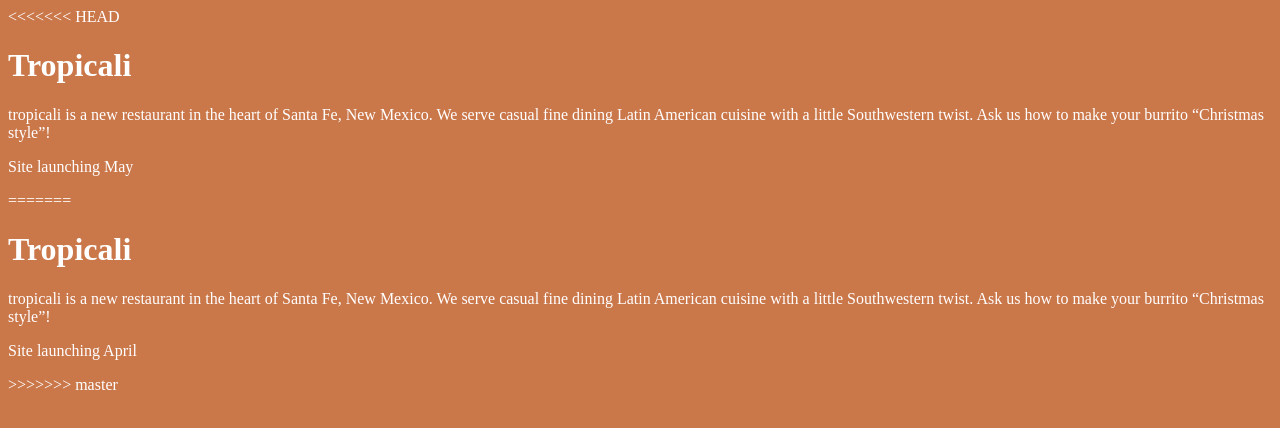
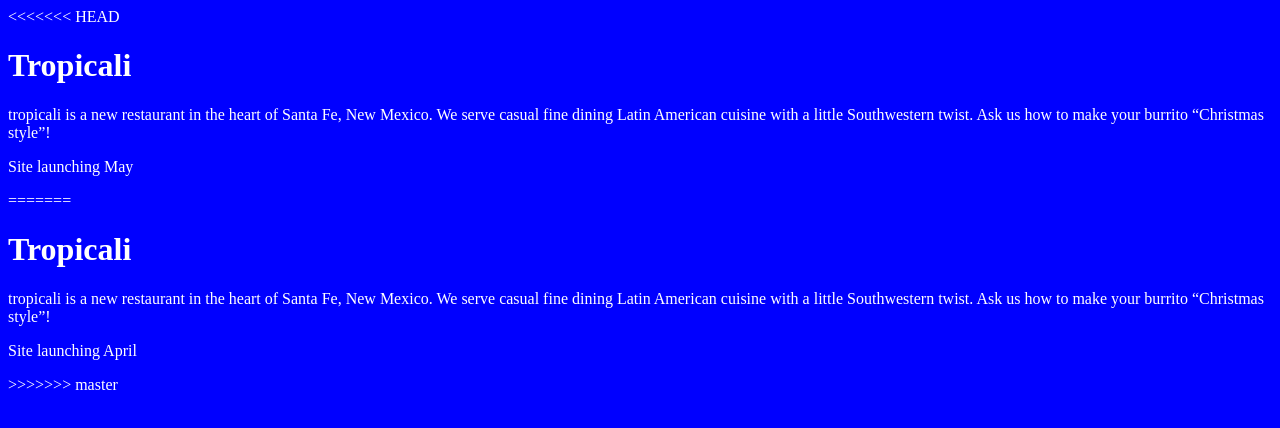
Before and after one commit to coreAux/tropicali, a plain HTML site: page index.html in a window 1280 px wide. Drawn offline with Linux system fonts and the light colour scheme.

Commit message:
Make the background blue

```diff
--- a/app.css
+++ b/app.css
@@ -1,4 +1,4 @@
 body {
-  background-color: #ca774a;
+  background-color: blue;
   color: #fff;
 }
```
